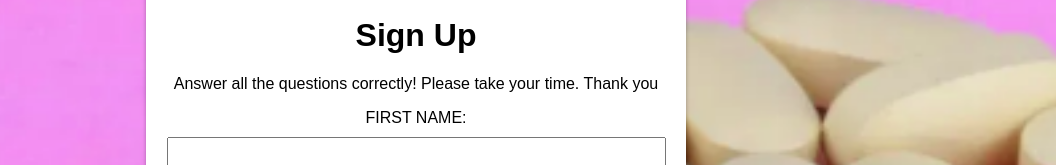
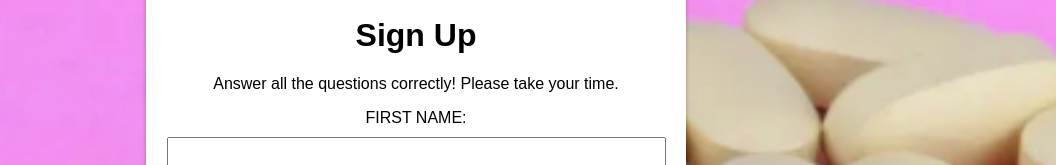
Before and after one commit to Douglasdagian/MY-DAWA, a plain HTML site: page signup.html in a window 1280 px wide. Shown: the part 127-292 px from the top of the page, without its empty margins (224-1280 px from the left). Drawn offline with Linux system fonts and the light colour scheme.

Commit message:
edited my paragraph

```diff
--- a/signup.html
+++ b/signup.html
@@ -9,7 +9,7 @@
 <body>
  <div class="sign-up">
     <h1>Sign Up </h1>
-    <p>Answer all the questions correctly! Please take your time. Thank you</p>
+    <p>Answer all the questions correctly! Please take your time.</p>
 
     <form>
         <label for="fname">FIRST NAME:</label><br>
```
